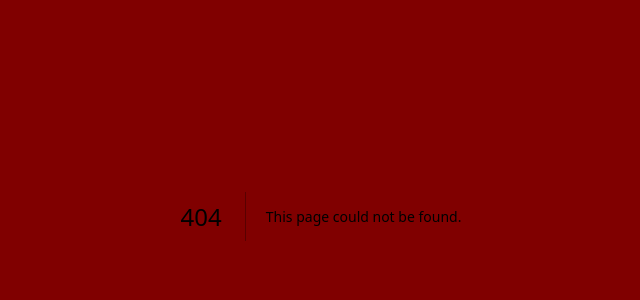
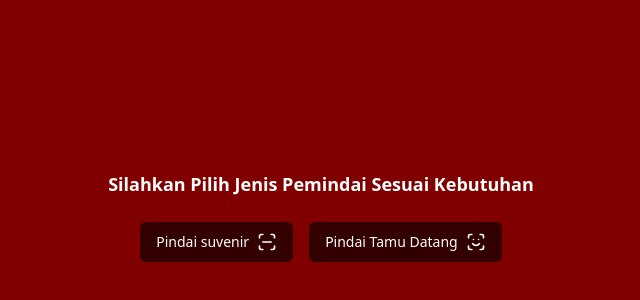
Before and after one commit to ijlalWindhi/wedding-invitation, a Next.js app: page /admin/scanner in a window 1280 px wide. Before the commit this address had no page. Shown: the part 184-484 px from the top of the page, without its empty margins (319-959 px from the left). Built offline with nearby package versions, Linux system fonts and the light colour scheme.

Commit message:
add(page):add page scanner for choose type scanner

```diff
--- /dev/null
+++ b/app/(root)/admin/scanner/page.tsx
@@ -0,0 +1,27 @@
+import { Button } from "@/components/ui/button";
+import { ScanLine, ScanFace } from "lucide-react";
+import Link from "next/link";
+
+function page() {
+  return (
+    <main className="flex flex-col gap-6 min-h-screen items-center justify-center h-full w-full p-4 font-poppins text-white">
+      <h1 className="font-semibold text-lg text-center">
+        Silahkan Pilih Jenis Pemindai Sesuai Kebutuhan
+      </h1>
+      <div className="flex flex-col sm:flex-row gap-4">
+        <Link href="/admin/scanner/souvenirs">
+          <Button>
+            Pindai suvenir <ScanLine className="w-5 h-5 ml-2" />
+          </Button>
+        </Link>
+        <Link href="/admin/scanner/visitor">
+          <Button>
+            Pindai Tamu Datang <ScanFace className="w-5 h-5 ml-2" />
+          </Button>
+        </Link>
+      </div>
+    </main>
+  );
+}
+
+export default page;
```
